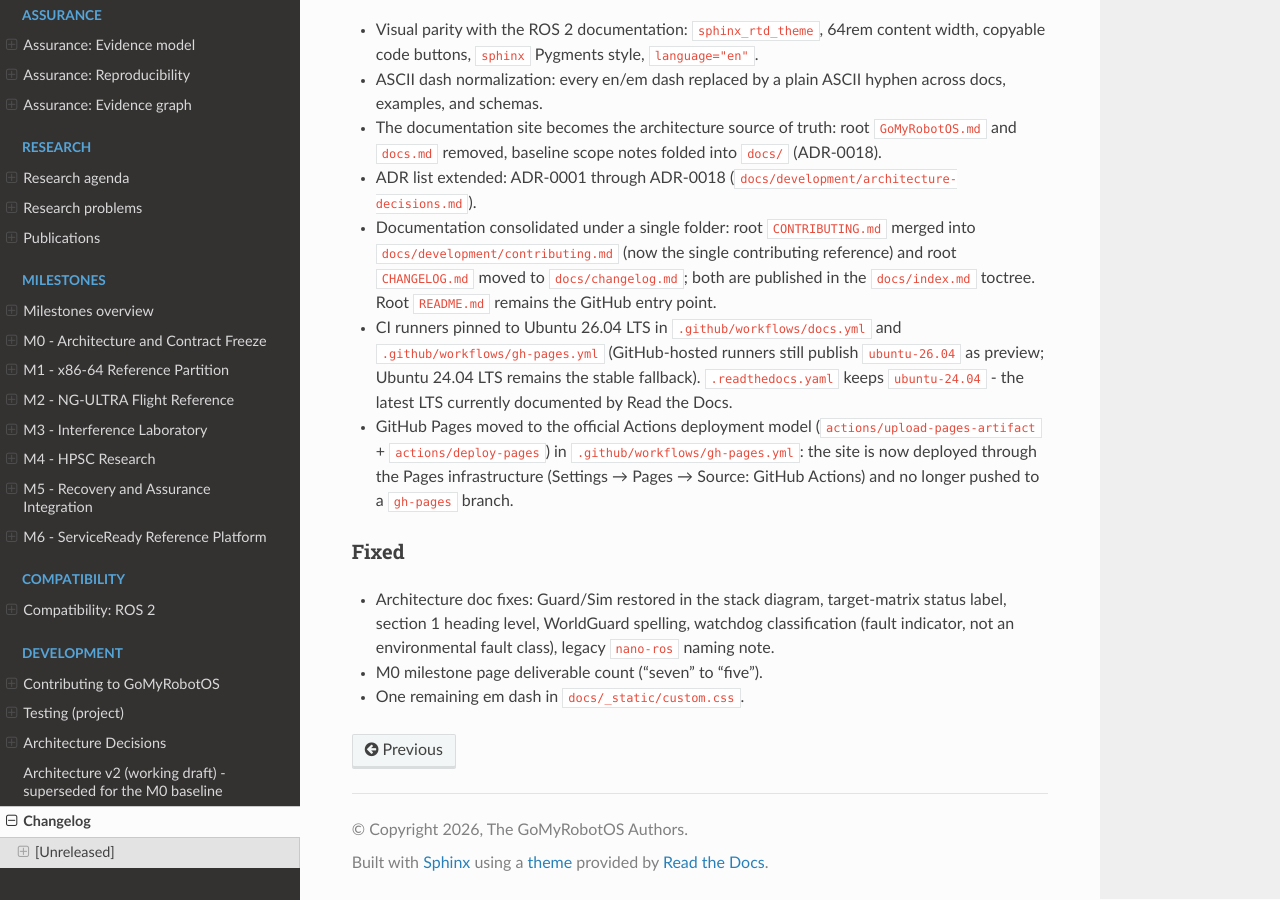
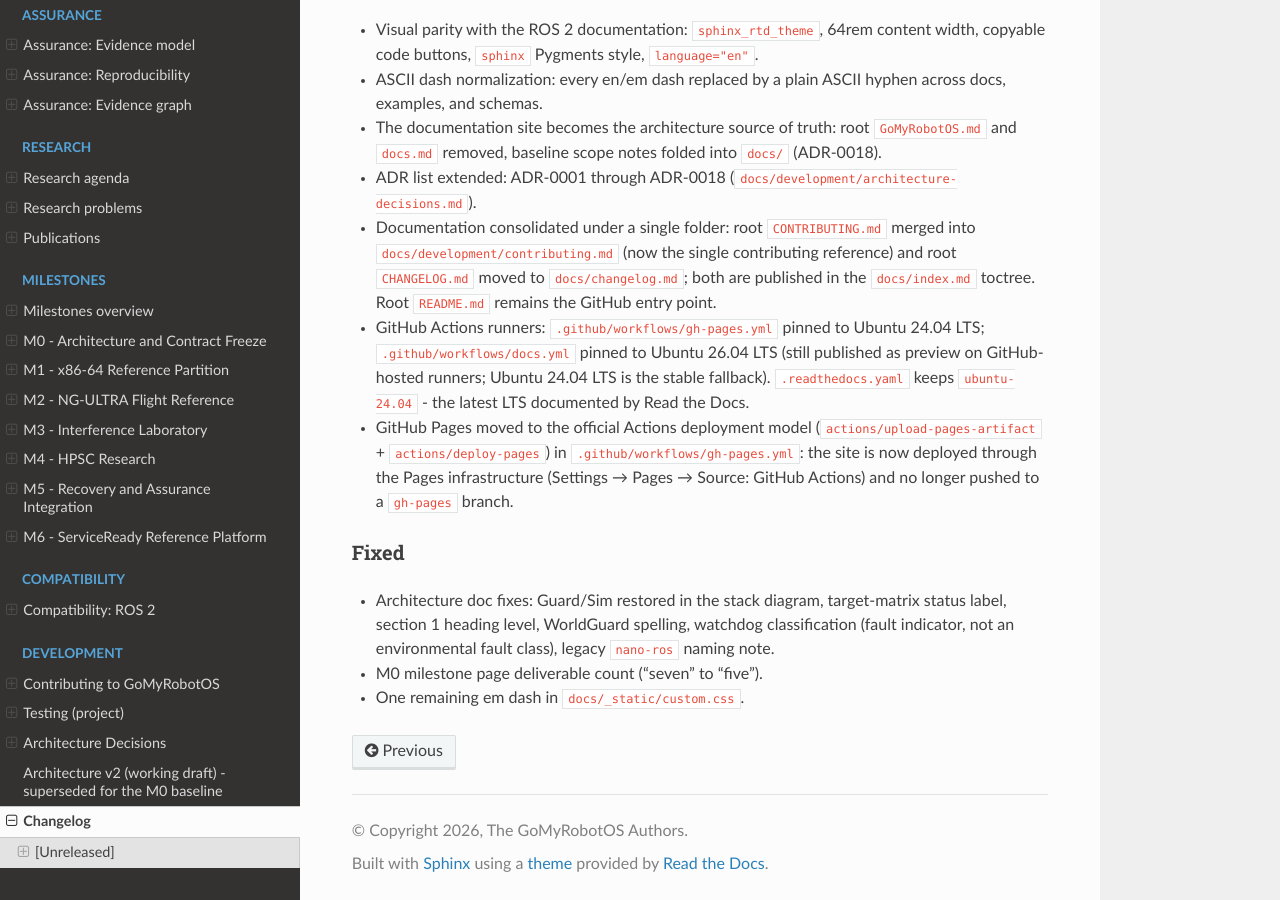
Before and after one commit to Lamouchi-Bayrem/GoMyRobotOS, a Sphinx documentation site: the page built from docs/changelog.md, in a window 1280 px wide and 900 px high, scrolled down 1029 px. Built offline with Sphinx 7.4.7 and the Read the Docs theme 3.1.0, drawn with Linux system fonts in a browser that asks for light colours.

Commit message:
Fix Pages workflow trigger; pin Pages deployment runner to Ubuntu 24.04
GitHub rejected the workflow file ("Line 9: Unexpected value pages-build-deployment"), which also left the Pages workflow selector empty. Removed the non-standard trigger - the file now uses the documented shape (push on main + workflow_dispatch) plus the official Pages actions. gh-pages.yml runners moved to ubuntu-24.04 (stable); docs.yml keeps ubuntu-26.04 while 26.04 remains preview-deployed there. Changelog entry updated.

```diff
--- a/docs/changelog.md
+++ b/docs/changelog.md
@@ -63,12 +63,11 @@
   moved to `docs/changelog.md`; both are published in the
   `docs/index.md` toctree. Root `README.md` remains the GitHub
   entry point.
-* CI runners pinned to Ubuntu 26.04 LTS in
-  `.github/workflows/docs.yml` and `.github/workflows/gh-pages.yml`
-  (GitHub-hosted runners still publish `ubuntu-26.04` as preview;
-  Ubuntu 24.04 LTS remains the stable fallback). `.readthedocs.yaml`
-  keeps `ubuntu-24.04` - the latest LTS currently documented by
-  Read the Docs.
+* GitHub Actions runners: `.github/workflows/gh-pages.yml` pinned to
+  Ubuntu 24.04 LTS; `.github/workflows/docs.yml` pinned to Ubuntu
+  26.04 LTS (still published as preview on GitHub-hosted runners;
+  Ubuntu 24.04 LTS is the stable fallback). `.readthedocs.yaml` keeps
+  `ubuntu-24.04` - the latest LTS documented by Read the Docs.
 * GitHub Pages moved to the official Actions deployment model
   (`actions/upload-pages-artifact` + `actions/deploy-pages`) in
   `.github/workflows/gh-pages.yml`: the site is now deployed through
```
Also changed, not shown: 1 other file.
